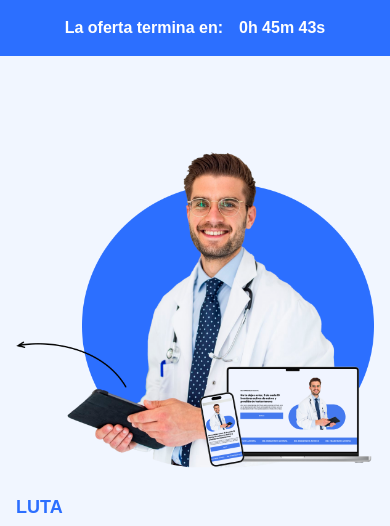
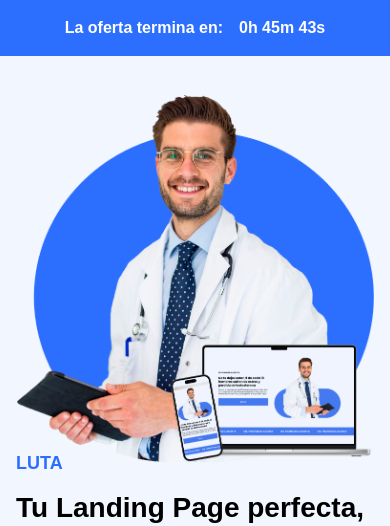
Before and after one commit to JTM-programming/JTMIA, a Next.js app: page / in a window 390 px wide. Shown: the top 526 px of the page. Built offline with nearby package versions, Linux system fonts and the light colour scheme; no server answers.

Commit message:
Detalles

```diff
--- a/app/components/sections/Beneficios.tsx
+++ b/app/components/sections/Beneficios.tsx
@@ -27,7 +27,7 @@ export default function Beneficios() {
 						<div className="scan-animation --1 absolute highlightBorder rounded-full"></div>
 						<div className="scan-animation --2 absolute highlightBorder rounded-full"></div>
 					</div>
-					<div className="relative flex flex-wrap justify-between gap-y-8">
+					<div className="relative flex flex-wrap justify-between gap-y-4 md:gap-y-8">
 						{
 							BENEFICIOS.map((beneficio) => {
 								return(
--- a/app/components/sections/Hero.tsx
+++ b/app/components/sections/Hero.tsx
@@ -3,9 +3,9 @@ import CustomButton from '@/app/components/CustomButton'
 
 const Hero = () => {
   return (
-    <section className="py-[80px] md:pt-[20px] md:pb-[100px]">
+    <section className="py-[80px] pt-[20px] md:pb-[100px]">
       <div className="jtm-container">
-        <div className="flex items-center flex-col-reverse md:flex-row md:gap-[16px]">
+        <div className="flex items-center flex-col-reverse md:flex-row gap-[16px]">
           <div className="max-w-full w-[700px]">
             <h2 className="font-bold text-[#2C6FFF] text-[18px]">LUTA</h2>
             <h1 className="font-bold mt-[16px] text-[28px] leading-[110%]">
@@ -26,8 +26,9 @@ const Hero = () => {
             <div className="bg-gray-300 max-w-full w-[900px] aspect-video mx-auto"></div>
           ) : (
             // Si el usuario no marco
-            <div className="max-w-full w-[900px] aspect-square mx-auto">
-              <img src="/images/luta-hero.webp" alt="Luta Landing Pages" />
+            <div className="max-w-full size-full md:w-[900px] aspect-square mx-auto object-contain h-full">
+              <img className="hidden md:block" src="/images/luta-hero.webp" alt="Luta Landing Pages" />
+              <img className="block md:hidden" src="/images/luta-hero-mobile.webp" alt="Luta Landing Pages" />
             </div>
           )}
         </div>
```
Also changed, not shown: public/images/luta-hero-mobile.webp (added).
